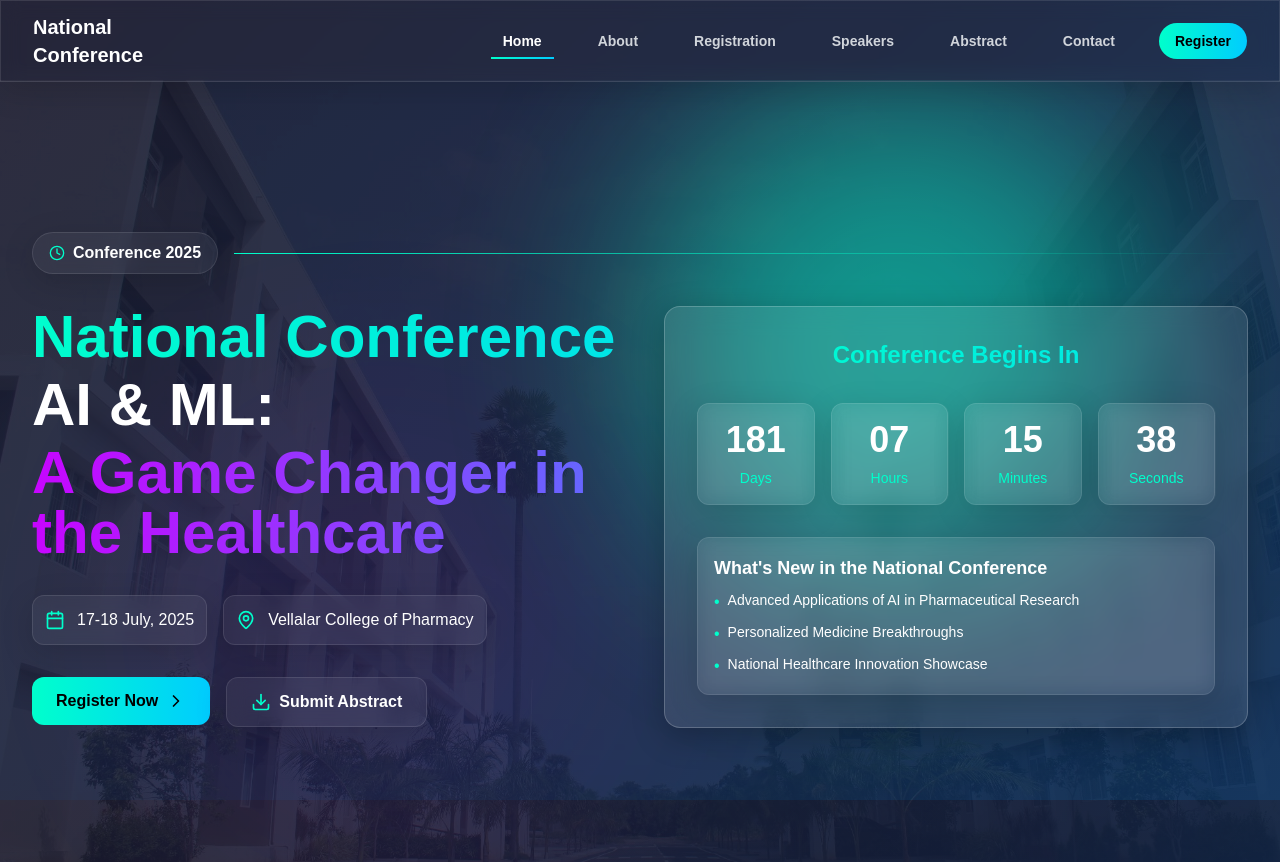
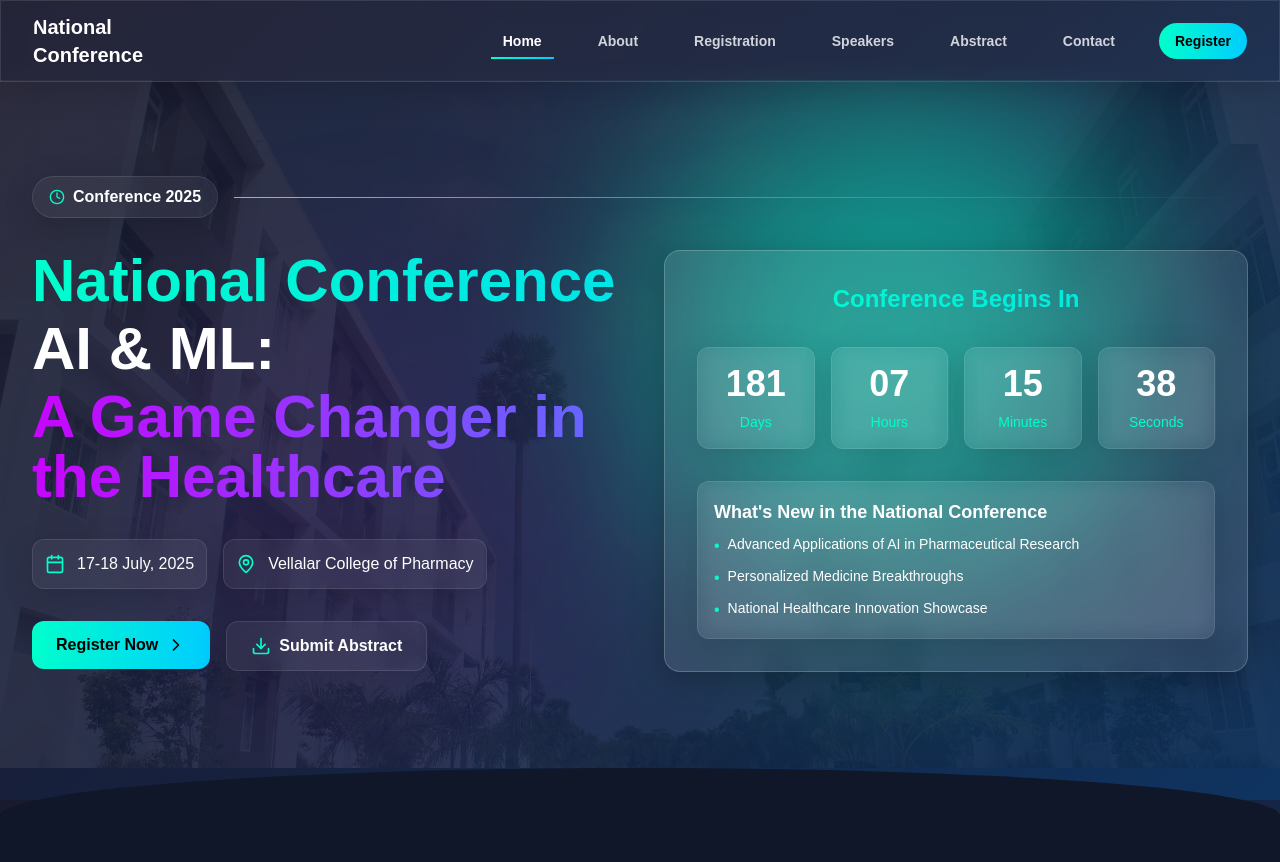
Before and after one commit to ravindrasirvi609/pharmanest, a Next.js app: page / in a window 1280 px wide. Shown: the top 862 px of the page. Built offline with nearby package versions, Linux system fonts and the light colour scheme.

Commit message:
Refactor HeroSection component by removing unnecessary min-height class to enhance layout consistency and improve overall design.

```diff
--- a/src/components/HeroSection.tsx
+++ b/src/components/HeroSection.tsx
@@ -46,7 +46,7 @@
   };
 
   return (
-    <div className="relative overflow-hidden min-h-screen">
+    <div className="relative overflow-hidden">
       {/* Background elements */}
       <div className="absolute inset-0 bg-[url('/college.jpg')] bg-cover bg-center opacity-10"></div>
 
@@ -59,7 +59,7 @@
       </div>
 
       {/* Main content */}
-      <div className="relative z-10 min-h-screen flex flex-col justify-center">
+      <div className="relative z-10 flex flex-col justify-center">
         <div className="max-w-7xl mx-auto px-4 sm:px-6 lg:px-8 py-12 lg:py-24">
           {/* Alert for registration */}
           {showAlert && (
```
